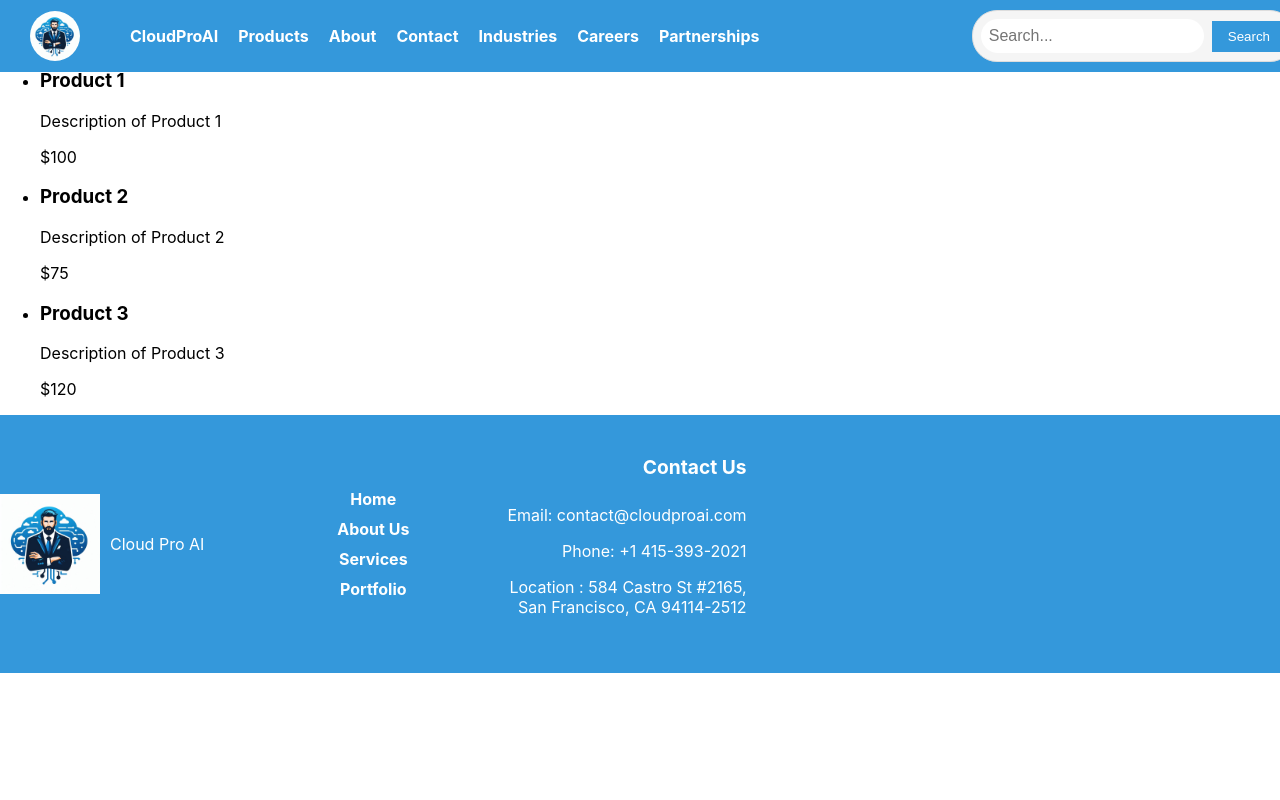
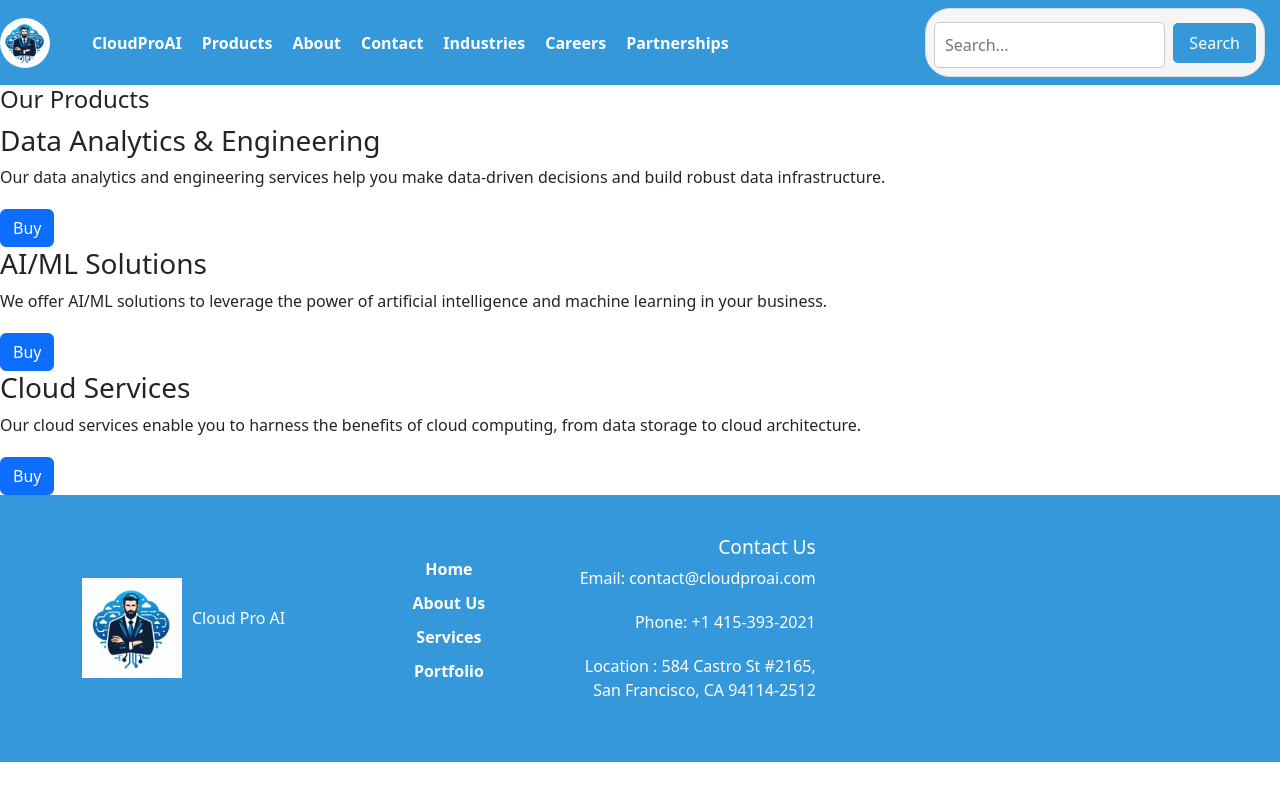
Before and after one commit to coderapsan/cloudproai, a React (Create React App) app: page /products in a window 1280 px wide. Built offline with nearby package versions, Linux system fonts and the light colour scheme.

Commit message:
contactpageupdated

```diff
--- a/package.json
+++ b/package.json
@@ -6,10 +6,14 @@
     "@testing-library/jest-dom": "^5.17.0",
     "@testing-library/react": "^13.4.0",
     "@testing-library/user-event": "^13.5.0",
+    "bootstrap": "^5.3.2",
     "react": "^18.2.0",
+    "react-bootstrap": "^2.9.1",
     "react-dom": "^18.2.0",
+    "react-responsive-carousel": "^3.2.23",
     "react-router-dom": "^6.18.0",
     "react-scripts": "5.0.1",
+    "reactstrap": "^9.2.0",
     "web-vitals": "^2.1.4"
   },
   "scripts": {
--- a/src/App.js
+++ b/src/App.js
@@ -3,8 +3,12 @@ import { BrowserRouter, Routes, Route } from "react-router-dom";
 import NavBar from "./components/Navbar";
 import HomePage from "./pages/homePage";
 import ProductsPage from "./pages/productsPage";
+import Footer from "./components/Footer";
 import AboutPage from "./pages/aboutPage";
-import Footer from "./components/Footer";
+import PartnershipPage from "./pages/partnershippage";
+import ContactPage from "./pages/contactPage";
+import 'bootstrap/dist/css/bootstrap.min.css';
+// import PartnershipPage from "./pages/partnershippage";
 
 function App() {
   return (
@@ -14,6 +18,9 @@ function App() {
         <Route path="/" element={<HomePage />} />
         <Route path="/products" element={<ProductsPage />} />
         <Route path="/about" element={<AboutPage />} />
+        <Route path="/contact" element={<ContactPage />} />
+        <Route path="/partnership" element={<PartnershipPage />} />
+
       </Routes>
       <Footer />
     </BrowserRouter>
--- a/src/Components/Navbar.js
+++ b/src/Components/Navbar.js
@@ -30,7 +30,7 @@ function Navbar() {
           <Link to="/careers">Careers</Link>
         </li>
         <li>
-          <Link to="/partnerships">Partnerships</Link>
+          <Link to="/partnership">Partnerships</Link>
         </li>
       </ul>
       <div className="search-bar">
--- /dev/null
+++ b/src/pages/contactPage.js
@@ -0,0 +1,59 @@
+import React from "react";
+import "./contactpage.css";
+
+function ContactPage() {
+  return (
+    <div className="contact">
+      <h2>Contact</h2>
+      <p>You are here: Home  Contact</p>
+
+      <div className="contact-info">
+        <h3>Call us</h3>
+        <p>+1 415-393-2021</p>
+
+        <h3>Email</h3>
+        <p>contact@cloudproai.com</p>
+
+        <h3>Location</h3>
+        <p>584 Castro St #2165, San Francisco, CA 94114-2512</p>
+      </div>
+
+      <div className="social-media">
+        <h3>Find us on social media</h3>
+        <p>Questions? Send us a message!</p>
+      </div>
+
+      <form className="contact-form">
+        <div className="form-group">
+          <label htmlFor="name">Name</label>
+          <input type="text" id="name" name="name" />
+        </div>
+
+        <div className="form-group">
+          <label htmlFor="email">Email</label>
+          <input type="email" id="email" name="email" />
+        </div>
+
+        <div className="form-group">
+          <label htmlFor="topic">Topic</label>
+          <input type="text" id="topic" name="topic" />
+        </div>
+
+        <div className="form-group">
+          <label htmlFor="message">Message</label>
+          <textarea id="message" name="message" rows="5"></textarea>
+        </div>
+
+        <div className="form-group">
+          <label>
+            <input type="checkbox" name="agree" /> By using this form you agree with the storage and handling of your data by Cloud Pro AI.
+          </label>
+        </div>
+
+        <button type="submit">SEND MESSAGE</button>
+      </form>
+    </div>
+  );
+}
+
+export default ContactPage;
--- /dev/null
+++ b/src/pages/contactpage.css
@@ -0,0 +1,102 @@
+/* Contact.css */
+
+.contact {
+    padding: 20px;
+    background-color: #f4f4f4;
+  }
+
+  h2 {
+    font-size: 24px;
+    margin-bottom: 10px;
+  }
+
+  p {
+    font-size: 16px;
+    margin-bottom: 20px;
+  }
+
+  .contact-info {
+    background-color: #fff;
+    padding: 20px;
+    border: 1px solid #ccc;
+    border-radius: 5px;
+    margin-bottom: 20px;
+  }
+
+  .contact-info h3 {
+    font-size: 18px;
+    margin: 0;
+  }
+
+  .contact-info p {
+    font-size: 16px;
+    margin-bottom: 10px;
+  }
+
+  .social-media {
+    background-color: #fff;
+    padding: 20px;
+    border: 1px solid #ccc;
+    border-radius: 5px;
+    margin-bottom: 20px;
+  }
+
+  .social-media h3 {
+    font-size: 18px;
+    margin: 0;
+  }
+
+  .social-media p {
+    font-size: 16px;
+    margin-bottom: 10px;
+  }
+
+  .contact-form {
+    background-color: #fff;
+    padding: 20px;
+    border: 1px solid #ccc;
+    border-radius: 5px;
+  }
+
+  .form-group {
+    margin-bottom: 20px;
+  }
+
+  label {
+    display: block;
+    font-size: 16px;
+    font-weight: bold;
+    margin-bottom: 5px;
+  }
+
+  input[type="text"],
+  input[type="email"],
+  input[type="checkbox"],
+  textarea {
+    width: 100%;
+    padding: 10px;
+    font-size: 16px;
+    border: 1px solid #ccc;
+    border-radius: 5px;
+    margin-top: 5px;
+  }
+
+  textarea {
+    resize: vertical;
+  }
+
+  button {
+    background-color: #3498db;
+    color: #fff;
+    font-size: 16px;
+    padding: 10px 20px;
+    border: none;
+    border-radius: 5px;
+    cursor: pointer;
+  }
+
+  button:hover {
+    background-color: #ff6600;
+  }
+
+  /* Add more styles and customization as needed */
--- /dev/null
+++ b/src/pages/partnershippage.css
@@ -0,0 +1,10 @@
+/* Partnerships.css */
+.partnerships-container {
+    text-align: center;
+    padding: 20px;
+  }
+  .carousel{
+    height: 300px;
+  }
+
+  /* Additional styling for carousel elements can be added here. */
--- /dev/null
+++ b/src/pages/partnershippage.js
@@ -0,0 +1,32 @@
+import React from 'react';
+import { Carousel } from 'react-responsive-carousel';
+import 'react-responsive-carousel/lib/styles/carousel.min.css';
+import "./partnershippage.css";
+
+import partnership1 from '../assets/images/1.jpg';
+import partnership2 from '../assets/images/2.jpg';
+import partnership3 from '../assets/images/4.jpg';
+
+const PartnershipPage = () => {
+  return (
+    <div className="partnerships-container">
+      <h2>Our Partnerships</h2>
+      <Carousel showArrows={true} showStatus={false} showThumbs={false}>
+        <div>
+          <img src={partnership1} alt="Partnership 1" />
+          <p className="legend">Partner 1</p>
+        </div>
+        <div>
+          <img src={partnership2} alt="Partnership 2" />
+          <p className="legend">Partner 2</p>
+        </div>
+        <div>
+          <img src={partnership3} alt="Partnership 3" />
+          <p className="legend">Partner 3</p>
+        </div>
+      </Carousel>
+    </div>
+  );
+};
+
+export default PartnershipPage;
--- a/src/pages/productsPage.js
+++ b/src/pages/productsPage.js
@@ -1,41 +1,52 @@
 import React from 'react';
+import 'bootstrap/dist/css/bootstrap.min.css';
+import { Button } from 'react-bootstrap';
 
-function ProductsPage() {
-  const products = [
+// import servicesData from './services'; // Import the services data
+
+const ProductsPage = () => {
+
+  const servicesData = [
     {
       id: 1,
-      name: "Product 1",
-      description: "Description of Product 1",
-      price: "$100",
+      title: "Data Analytics & Engineering",
+      description:
+        "Our data analytics and engineering services help you make data-driven decisions and build robust data infrastructure.",
     },
     {
       id: 2,
-      name: "Product 2",
-      description: "Description of Product 2",
-      price: "$75",
+      title: "AI/ML Solutions",
+      description:
+        "We offer AI/ML solutions to leverage the power of artificial intelligence and machine learning in your business.",
     },
     {
       id: 3,
-      name: "Product 3",
-      description: "Description of Product 3",
-      price: "$120",
+      title: "Cloud Services",
+      description:
+        "Our cloud services enable you to harness the benefits of cloud computing, from data storage to cloud architecture.",
     },
+    // Add more services as needed
   ];
 
+
+
   return (
-    <div className="products-page">
+    <div className="products-container">
       <h2>Our Products</h2>
-      <ul className="product-list">
-        {products.map((product) => (
-          <li key={product.id} className="product-item">
-            <h3>{product.name}</h3>
-            <p>{product.description}</p>
-            <p>{product.price}</p>
-          </li>
+      <div className="services-list">
+        {servicesData.map((service) => (
+          <div className="service-card" key={service.id}>
+            <h3>{service.title}</h3>
+            <p>{service.description}</p>
+        <Button color="danger"> Buy</Button>
+
+          </div>
+
         ))}
-      </ul>
+      </div>
+
     </div>
   );
-}
+};
 
 export default ProductsPage;
```
Also changed, not shown: 1 other file (tests, documents, lock files or other folders).
